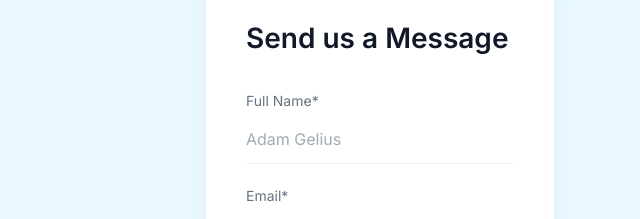
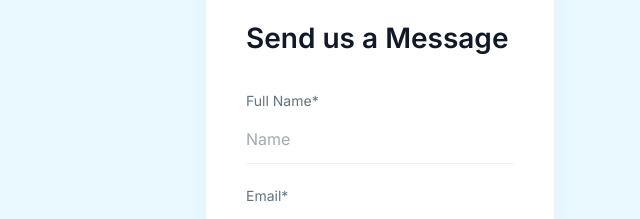
Before and after one commit to Mitshukaa/Mitshukaa.github.io, a website: page index.html in a window 1280 px wide. Shown: the part 5500-5719 px from the top of the page, 640-1280 px from the left. Drawn offline with Linux system fonts and the light colour scheme.

Commit message:
Update index.html

```diff
--- a/index.html
+++ b/index.html
@@ -2971,7 +2971,7 @@ Bosan dengan template yang sama? Kami menyediakan ratusan template yang siap dig
                   <input
                     type="text"
                     name="fullName"
-                    placeholder="Adam Gelius"
+                    placeholder="Name"
                     class="w-full border-0 border-b border-[#f1f1f1] bg-transparent pb-3 text-body-color placeholder:text-body-color/60 focus:border-primary focus:outline-none dark:border-dark-3 dark:text-dark-6"
                   />
                 </div>
```
